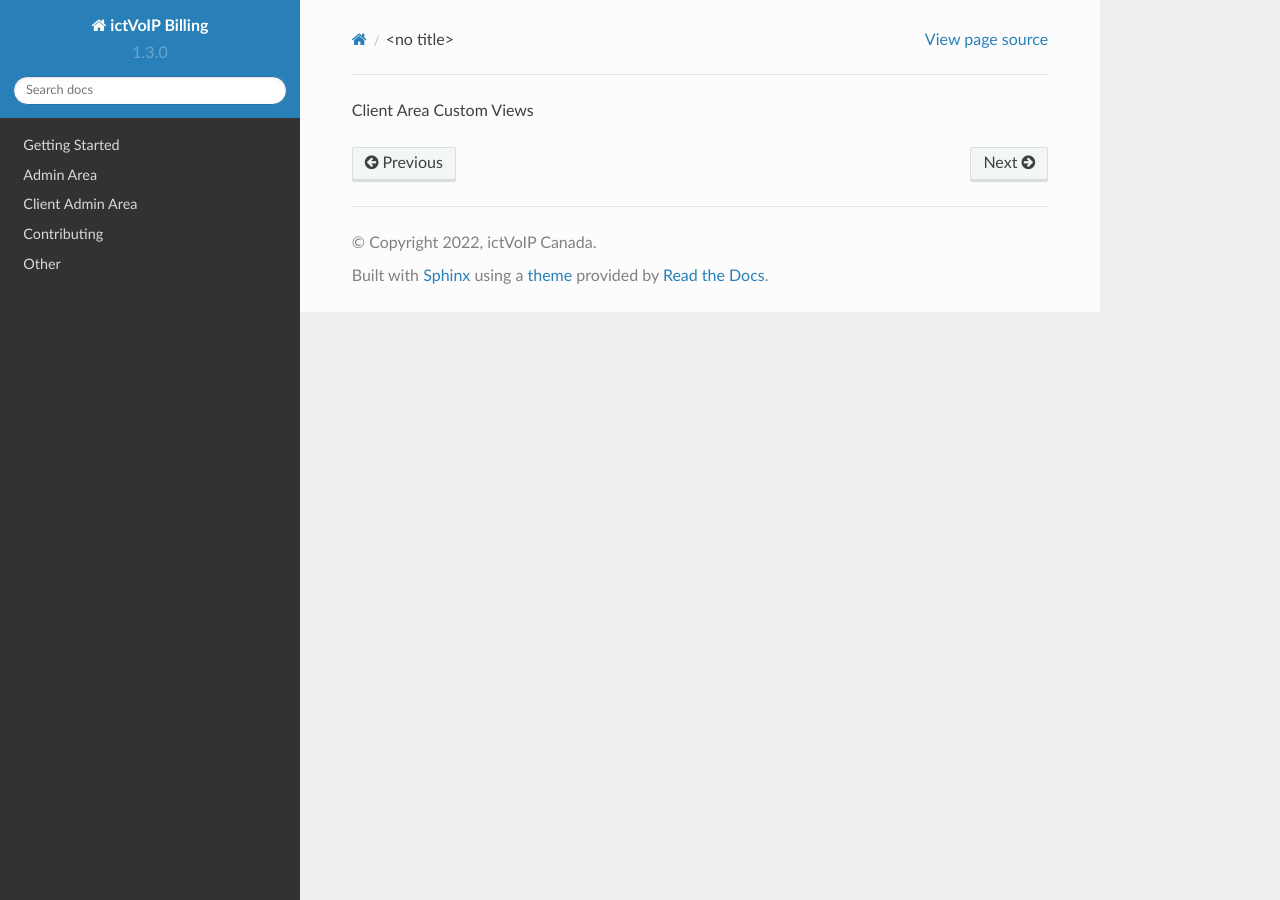
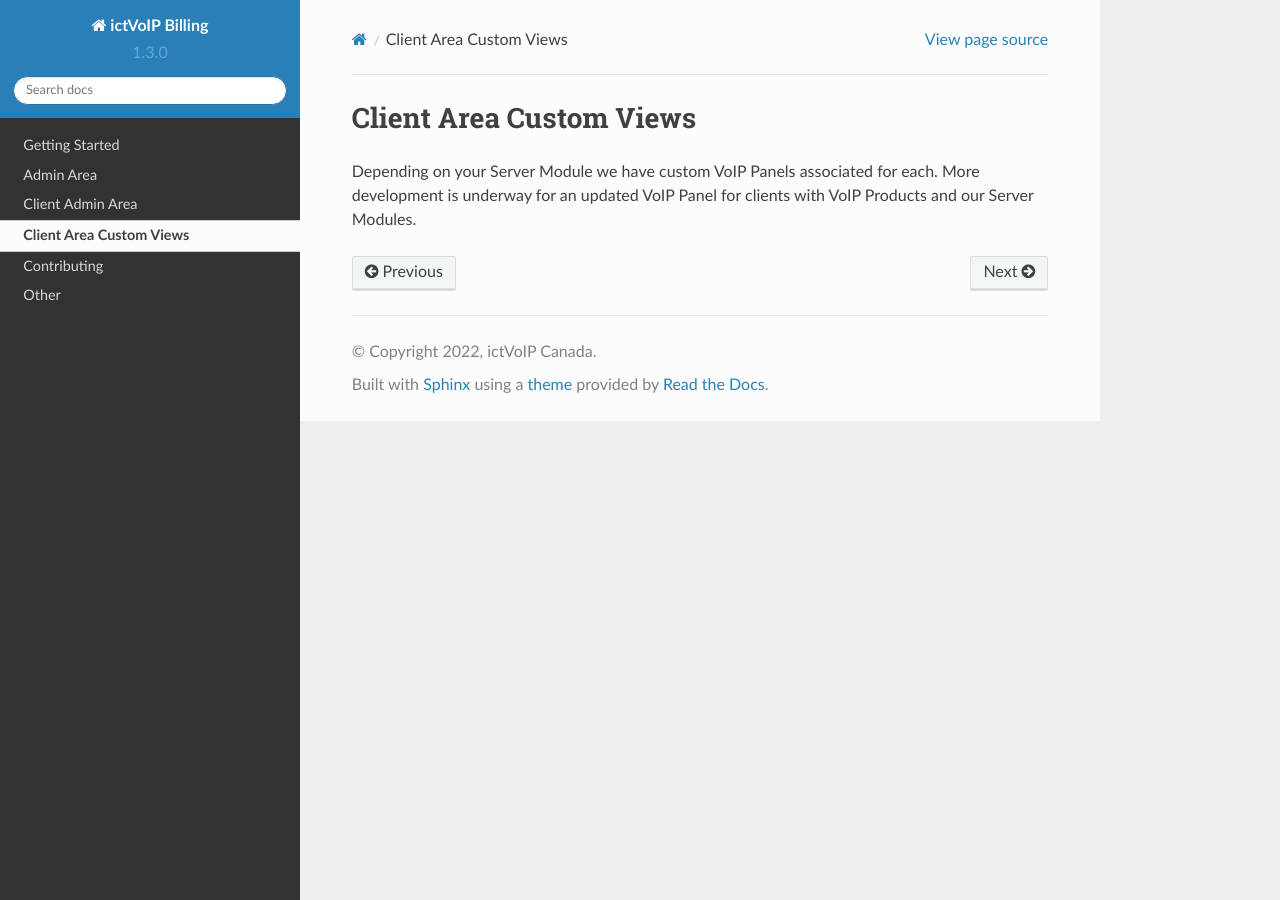
Before and after one commit to ictvoip/ictvoip-docs, a Sphinx documentation site: the page built from docs/source/clientarea/clientarea.rst, in a window 1280 px wide. Built offline with Sphinx 7.4.7 and the Read the Docs theme 2.0.0, drawn with Linux system fonts in a browser that asks for light colours; pages that are not in the unit, such as notebooks, are missing from menus.

Commit message:
Update clientarea.rst

```diff
--- a/docs/source/clientarea/clientarea.rst
+++ b/docs/source/clientarea/clientarea.rst
@@ -1,4 +1,8 @@
+**************************
 Client Area Custom Views
+**************************
+
+Depending on your Server Module we have custom VoIP Panels associated for each. More development is underway for an updated VoIP Panel for clients with VoIP Products and our Server Modules.
 
 .. toctree::
   :maxdepth: 3
```
